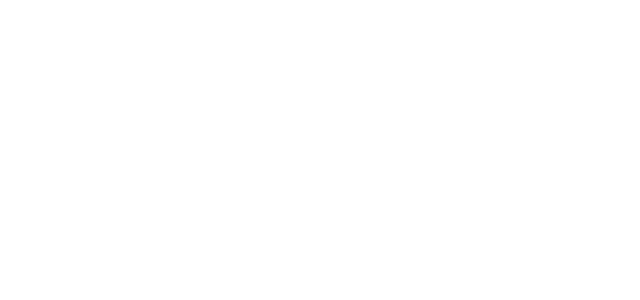
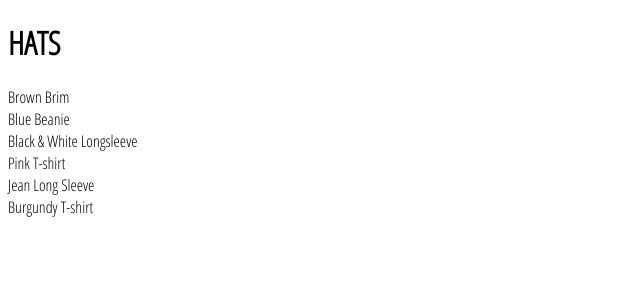
Before and after one commit to markgmz92/mark-clothing, a React (Create React App) app: page /shop in a window 1280 px wide. Shown: the top 300 px of the page, without its empty margins (0-640 px from the left). Built offline with nearby package versions, Linux system fonts and the light colour scheme; the HTML template or start-up script is replaced by a standard one.

Commit message:
Created shop data and page

```diff
--- a/src/App.js
+++ b/src/App.js
@@ -2,19 +2,16 @@
 import { Route, Switch } from 'react-router-dom';
 
 import HomePage from './pages/homepage/homepage.component'
+import ShopPage from './pages/shop/shop.component'
 
-const HatsPage = () => (
-    <div>
-    <h1> HATS PAGE</h1>
-    </div>
-);
+
 
 function App() {
   return (
     <div>
       <Switch>
           <Route exact path ='/' component={HomePage} />
-          <Route path='/hats' component={HatsPage} />
+          <Route path='/shop' component={ShopPage} />
       </Switch>
     </div>
   );
--- /dev/null
+++ b/src/components/collection-preview/collection-preview.component.jsx
@@ -0,0 +1,17 @@
+import React from 'react';
+
+import './collection-preview.styles.scss';
+
+const CollectionPreview = ({title, items}) => (
+    <div className= 'collection-preview'>
+        <h1 className='title'>{title.toUpperCase()}</h1>
+        <div className='preview'>
+            {items.map(item => (
+                <div key={item.id}>{item.name}</div>
+                ))
+            }
+        </div>
+    </div>
+)
+
+export default CollectionPreview;
--- /dev/null
+++ b/src/pages/shop/shop.component.jsx
@@ -0,0 +1,27 @@
+import React from 'react';
+import SHOP_DATA from './shop.data.js';
+
+import CollectionPreview from '../../components/collection-preview/collection-preview.component';
+
+class ShopPage extends React.Component {
+    constructor(props) {
+        super(props);
+
+        this.state = {
+            collections: SHOP_DATA
+        };
+    }
+
+    render() {
+        const {collections} = this.state;
+        return (<div className='shop-page'>
+            {
+                collections.map(({id,...otherCollectionProps}) => (
+                    <CollectionPreview key={id} {...otherCollectionProps} />
+                ))
+            }
+        </div>);
+    }
+}
+
+export default ShopPage;
--- /dev/null
+++ b/src/pages/shop/shop.data.js
@@ -0,0 +1,47 @@
+const SHOP_DATA = [
+    {
+        id: 1,
+        title: 'Hats',
+        routeName: 'hats',
+        items: [
+            {
+                id: 1,
+                name: 'Brown Brim',
+                imageUrl: 'https://i.ibb.co/ZYW3VTp/brown-brim.png',
+                price: 25
+            },
+            {
+                id: 2,
+                name: 'Blue Beanie',
+                imageUrl: 'https://i.ibb.co/ypkgK0X/blue-beanie.png',
+                price: 18
+            },
+            {
+                id: 3,
+                name: 'Black & White Longsleeve',
+                imageUrl: 'https://i.ibb.co/RvwnBL8/long-sleeve.png',
+                price: 25
+            },
+            {
+                id: 4,
+                name: 'Pink T-shirt',
+                imageUrl: 'https://i.ibb.co/RvwnBL8/pink-shirt.png',
+                price: 25
+            },
+            {
+                id: 5,
+                name: 'Jean Long Sleeve',
+                imageUrl: 'https://i.ibb.co/VpW4x5t/roll-up-jean-shirt.png',
+                price: 40
+            },
+            {
+                id: 6,
+                name: 'Burgundy T-shirt',
+                imageUrl:'https://i.ibb.co/mh3VM1f/polka-dot-shirt.png',
+                price: 25
+            }
+        ]
+    }
+]
+
+export default SHOP_DATA;
```
Also changed, not shown: src/components/collection-preview/collection-preview.styles.scss (added).
